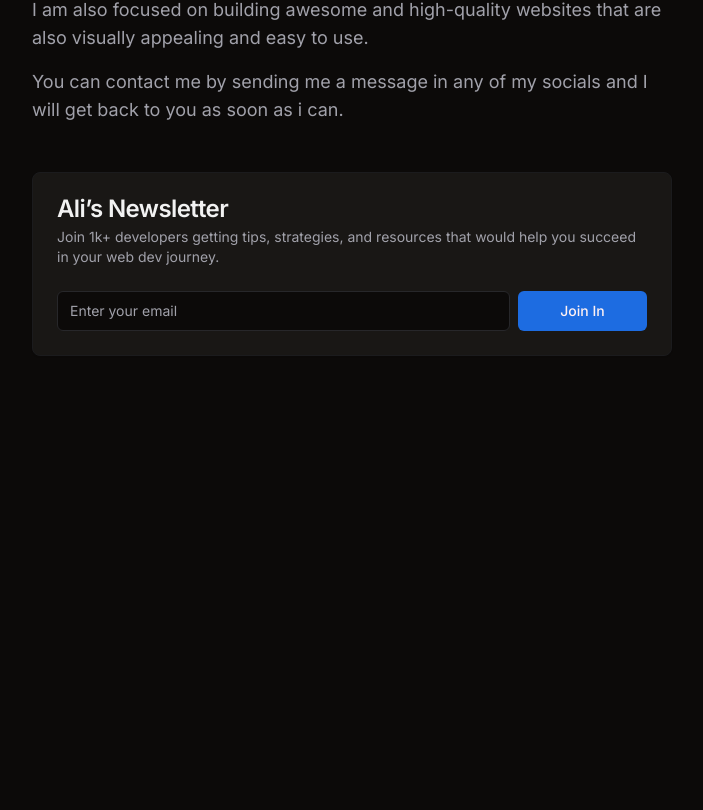
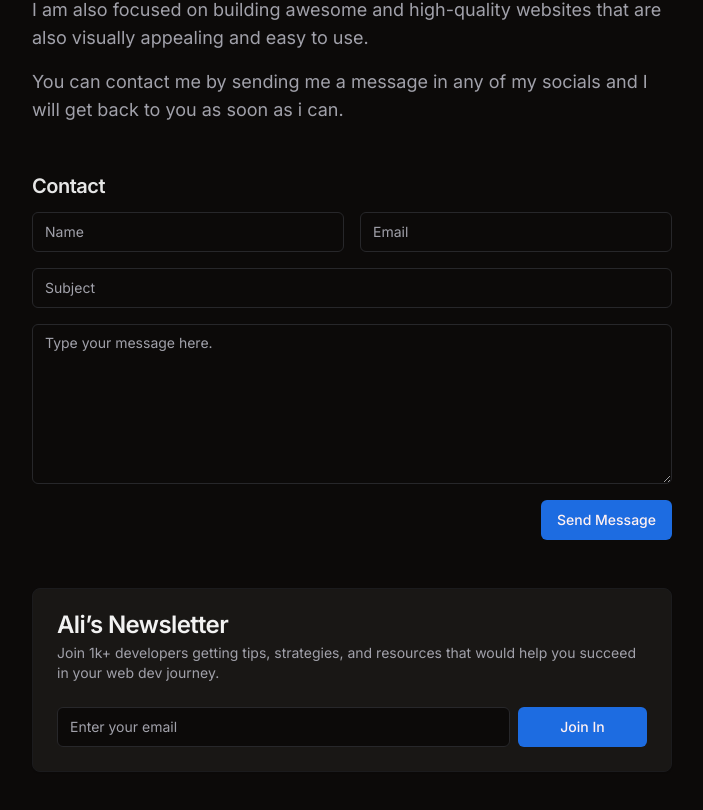
Before and after one commit to alicalimli/alicalimli-v2, a Next.js app: page / in a window 1280 px wide. Shown: the part 2386-3196 px from the top of the page, without its empty margins (288-991 px from the left). Before the commit the page ends 2838 px from the top, so only its background shows below. Built offline with nearby package versions, Linux system fonts and the light colour scheme.

Commit message:
feat: contact form (wip)

```diff
--- a/app/page.tsx
+++ b/app/page.tsx
@@ -5,6 +5,7 @@
 import { NewsletterCard } from "@/sections/newsletter/newsletter-card";
 import ProjectsSection from "@/sections/projects/projects-section";
 import StackSection from "@/sections/stack/stack-section";
+import ContactSection from "@/sections/contact/contact-section";
 
 export default function Home() {
   return (
@@ -21,6 +22,8 @@
 
       <AboutMe />
 
+      <ContactSection />
+
       <NewsletterCard />
     </main>
   );
--- /dev/null
+++ b/components/ui/form.tsx
@@ -0,0 +1,188 @@
+import * as React from "react";
+import * as LabelPrimitive from "@radix-ui/react-label";
+import { Slot } from "@radix-ui/react-slot";
+import {
+  Controller,
+  ControllerProps,
+  FieldPath,
+  FieldValues,
+  FormProvider,
+  useFormContext,
+} from "react-hook-form";
+
+import { cn } from "@/lib/utils";
+import { Label } from "@/components/ui/label";
+import { BiErrorCircle } from "react-icons/bi";
+import Conditional from "../conditional/Conditional";
+
+const Form = FormProvider;
+
+type FormFieldContextValue<
+  TFieldValues extends FieldValues = FieldValues,
+  TName extends FieldPath<TFieldValues> = FieldPath<TFieldValues>
+> = {
+  name: TName;
+};
+
+const FormFieldContext = React.createContext<FormFieldContextValue>(
+  {} as FormFieldContextValue
+);
+
+const FormField = <
+  TFieldValues extends FieldValues = FieldValues,
+  TName extends FieldPath<TFieldValues> = FieldPath<TFieldValues>
+>({
+  ...props
+}: ControllerProps<TFieldValues, TName>) => {
+  return (
+    <FormFieldContext.Provider value={{ name: props.name }}>
+      <Controller {...props} />
+    </FormFieldContext.Provider>
+  );
+};
+
+const useFormField = () => {
+  const fieldContext = React.useContext(FormFieldContext);
+  const itemContext = React.useContext(FormItemContext);
+  const { getFieldState, formState } = useFormContext();
+
+  const fieldState = getFieldState(fieldContext.name, formState);
+
+  if (!fieldContext) {
+    throw new Error("useFormField should be used within <FormField>");
+  }
+
+  const { id } = itemContext;
+
+  return {
+    id,
+    name: fieldContext.name,
+    formItemId: `${id}-form-item`,
+    formDescriptionId: `${id}-form-item-description`,
+    formMessageId: `${id}-form-item-message`,
+    ...fieldState,
+  };
+};
+
+type FormItemContextValue = {
+  id: string;
+};
+
+const FormItemContext = React.createContext<FormItemContextValue>(
+  {} as FormItemContextValue
+);
+
+const FormItem = React.forwardRef<
+  HTMLDivElement,
+  React.HTMLAttributes<HTMLDivElement> & { error?: string }
+>(({ className, children, error = "", ...props }, ref) => {
+  const id = React.useId();
+
+  return (
+    <FormItemContext.Provider value={{ id }}>
+      <div ref={ref} className={cn("space-y-2", className)} {...props}>
+        {children}
+
+        <Conditional condition={Boolean(error)}>
+          <FormDescription className="text-red-400 flex gap-1 items-center">
+            <BiErrorCircle className="w-5 h-5" />
+            {error}
+          </FormDescription>
+        </Conditional>
+      </div>
+    </FormItemContext.Provider>
+  );
+});
+FormItem.displayName = "FormItem";
+
+const FormLabel = React.forwardRef<
+  React.ElementRef<typeof LabelPrimitive.Root>,
+  React.ComponentPropsWithoutRef<typeof LabelPrimitive.Root>
+>(({ className, ...props }, ref) => {
+  const { error, formItemId } = useFormField();
+
+  return (
+    <Label
+      ref={ref}
+      className={cn(error && "text-destructive", className)}
+      htmlFor={formItemId}
+      {...props}
+    />
+  );
+});
+FormLabel.displayName = "FormLabel";
+
+const FormControl = React.forwardRef<
+  React.ElementRef<typeof Slot>,
+  React.ComponentPropsWithoutRef<typeof Slot>
+>(({ ...props }, ref) => {
+  const { error, formItemId, formDescriptionId, formMessageId } =
+    useFormField();
+
+  return (
+    <Slot
+      ref={ref}
+      id={formItemId}
+      aria-describedby={
+        !error
+          ? `${formDescriptionId}`
+          : `${formDescriptionId} ${formMessageId}`
+      }
+      aria-invalid={!!error}
+      {...props}
+    />
+  );
+});
+FormControl.displayName = "FormControl";
+
+const FormDescription = React.forwardRef<
+  HTMLParagraphElement,
+  React.HTMLAttributes<HTMLParagraphElement>
+>(({ className, ...props }, ref) => {
+  const { formDescriptionId } = useFormField();
+
+  return (
+    <p
+      ref={ref}
+      id={formDescriptionId}
+      className={cn("text-sm text-muted-foreground", className)}
+      {...props}
+    />
+  );
+});
+FormDescription.displayName = "FormDescription";
+
+const FormMessage = React.forwardRef<
+  HTMLParagraphElement,
+  React.HTMLAttributes<HTMLParagraphElement>
+>(({ className, children, ...props }, ref) => {
+  const { error, formMessageId } = useFormField();
+  const body = error ? String(error?.message) : children;
+
+  if (!body) {
+    return null;
+  }
+
+  return (
+    <p
+      ref={ref}
+      id={formMessageId}
+      className={cn("text-sm font-medium text-destructive", className)}
+      {...props}
+    >
+      {body}
+    </p>
+  );
+});
+FormMessage.displayName = "FormMessage";
+
+export {
+  useFormField,
+  Form,
+  FormItem,
+  FormLabel,
+  FormControl,
+  FormDescription,
+  FormMessage,
+  FormField,
+};
--- /dev/null
+++ b/components/ui/label.tsx
@@ -0,0 +1,26 @@
+"use client"
+
+import * as React from "react"
+import * as LabelPrimitive from "@radix-ui/react-label"
+import { cva, type VariantProps } from "class-variance-authority"
+
+import { cn } from "@/lib/utils"
+
+const labelVariants = cva(
+  "text-sm font-medium leading-none peer-disabled:cursor-not-allowed peer-disabled:opacity-70"
+)
+
+const Label = React.forwardRef<
+  React.ElementRef<typeof LabelPrimitive.Root>,
+  React.ComponentPropsWithoutRef<typeof LabelPrimitive.Root> &
+    VariantProps<typeof labelVariants>
+>(({ className, ...props }, ref) => (
+  <LabelPrimitive.Root
+    ref={ref}
+    className={cn(labelVariants(), className)}
+    {...props}
+  />
+))
+Label.displayName = LabelPrimitive.Root.displayName
+
+export { Label }
--- /dev/null
+++ b/components/ui/textarea.tsx
@@ -0,0 +1,24 @@
+import * as React from "react"
+
+import { cn } from "@/lib/utils"
+
+export interface TextareaProps
+  extends React.TextareaHTMLAttributes<HTMLTextAreaElement> {}
+
+const Textarea = React.forwardRef<HTMLTextAreaElement, TextareaProps>(
+  ({ className, ...props }, ref) => {
+    return (
+      <textarea
+        className={cn(
+          "flex min-h-[80px] w-full rounded-md border border-input bg-background px-3 py-2 text-sm ring-offset-background placeholder:text-muted-foreground focus-visible:outline-none focus-visible:ring-2 focus-visible:ring-ring focus-visible:ring-offset-2 disabled:cursor-not-allowed disabled:opacity-50",
+          className
+        )}
+        ref={ref}
+        {...props}
+      />
+    )
+  }
+)
+Textarea.displayName = "Textarea"
+
+export { Textarea }
--- a/package.json
+++ b/package.json
@@ -9,7 +9,9 @@
     "lint": "next lint"
   },
   "dependencies": {
+    "@hookform/resolvers": "^3.3.4",
     "@radix-ui/react-avatar": "^1.0.4",
+    "@radix-ui/react-label": "^2.0.2",
     "@radix-ui/react-slot": "^1.0.2",
     "@radix-ui/react-tooltip": "^1.0.7",
     "class-variance-authority": "^0.7.0",
@@ -18,9 +20,11 @@
     "next": "14.0.4",
     "react": "^18",
     "react-dom": "^18",
+    "react-hook-form": "^7.49.3",
     "react-icons": "^5.0.1",
     "tailwind-merge": "^2.2.0",
-    "tailwindcss-animate": "^1.0.7"
+    "tailwindcss-animate": "^1.0.7",
+    "zod": "^3.22.4"
   },
   "devDependencies": {
     "@types/node": "^20",
--- /dev/null
+++ b/sections/contact/contact-section.tsx
@@ -0,0 +1,133 @@
+"use client";
+
+import Section from "@/components/section/section";
+import React from "react";
+import { zodResolver } from "@hookform/resolvers/zod";
+import { useForm } from "react-hook-form";
+import * as z from "zod";
+
+import { Button } from "@/components/ui/button";
+import {
+  Form,
+  FormControl,
+  FormDescription,
+  FormField,
+  FormItem,
+  FormLabel,
+  FormMessage,
+} from "@/components/ui/form";
+import { Input } from "@/components/ui/input";
+import { Textarea } from "@/components/ui/textarea";
+import { BiErrorCircle } from "react-icons/bi";
+
+const formSchema = z.object({
+  name: z.string().min(2, {
+    message: "Name must be at least 2 characters.",
+  }),
+  email: z.string().email(),
+  subject: z.string().min(2, {
+    message: "Name must be at least 4 characters.",
+  }),
+  message: z.string().min(24, {
+    message: "Message must be at least 24 characters.",
+  }),
+});
+
+interface ContactSectionProps {}
+
+const ContactSection = ({}: ContactSectionProps) => {
+  const form = useForm<z.infer<typeof formSchema>>({
+    resolver: zodResolver(formSchema),
+    defaultValues: {
+      name: "",
+      email: "",
+      subject: "",
+      message: "",
+    },
+  });
+
+  const formErrors = form.formState.errors;
+
+  function onSubmit(values: z.infer<typeof formSchema>) {
+    // Do something with the form values.
+    // ✅ This will be type-safe and validated.
+    console.log(values);
+  }
+
+  return (
+    <Section title="Contact" mainClassName="flex">
+      <Form {...form}>
+        <form
+          onSubmit={form.handleSubmit(onSubmit)}
+          className="flex flex-wrap gap-4"
+        >
+          <FormField
+            control={form.control}
+            name="name"
+            render={({ field }) => (
+              <FormItem error={formErrors.name?.message} className="flex-1">
+                <FormControl>
+                  <Input placeholder="Name" {...field} />
+                </FormControl>
+              </FormItem>
+            )}
+          />
+
+          <FormField
+            control={form.control}
+            name="email"
+            render={({ field }) => (
+              <FormItem
+                error={formErrors.email?.message}
+                className="flex-1 basis-full xs:basis-0"
+              >
+                <FormControl>
+                  <Input placeholder="Email" {...field} />
+                </FormControl>
+              </FormItem>
+            )}
+          />
+
+          <FormField
+            control={form.control}
+            name="subject"
+            render={({ field }) => (
+              <FormItem
+                error={formErrors.subject?.message}
+                className="basis-full"
+              >
+                <FormControl>
+                  <Input placeholder="Subject" {...field} />
+                </FormControl>
+              </FormItem>
+            )}
+          />
+
+          <FormField
+            control={form.control}
+            name="message"
+            render={({ field }) => (
+              <FormItem
+                error={formErrors.message?.message}
+                className="basis-full"
+              >
+                <FormControl>
+                  <Textarea
+                    className="h-40"
+                    placeholder="Type your message here."
+                    {...field}
+                  />
+                </FormControl>
+              </FormItem>
+            )}
+          />
+          <Button className="ml-auto" type="submit">
+            Send Message
+          </Button>
+        </form>
+      </Form>
+    </Section>
+  );
+};
+
+export default ContactSection;
```
Also changed, not shown: 1 other file (tests, documents, lock files or other folders).
